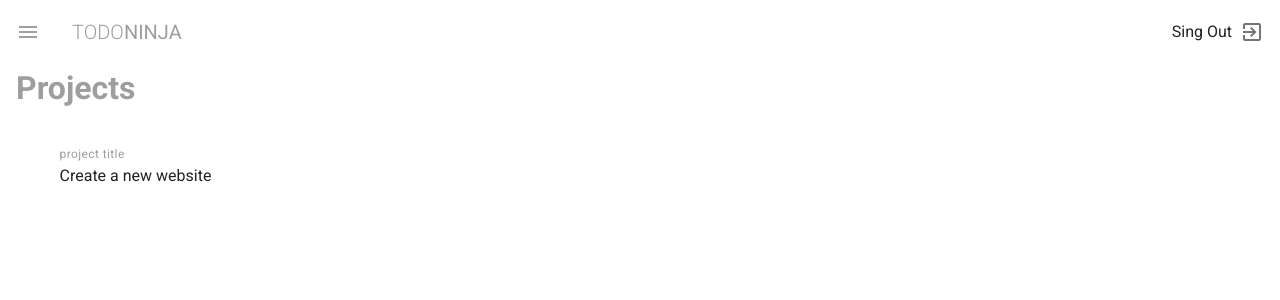
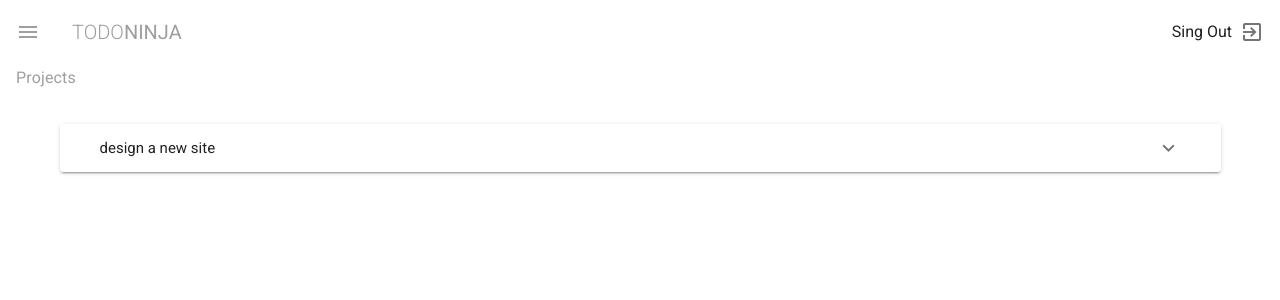
Before and after one commit to LucasMSCaetano/todo-vue, a Vue app: page /projects in a window 1280 px wide. Shown: the top 300 px of the page. Built offline with nearby package versions, Linux system fonts and the light colour scheme.

Commit message:
feat: add expasion panel on projects

```diff
--- a/src/Views/ProjectsView.vue
+++ b/src/Views/ProjectsView.vue
@@ -1,21 +1,44 @@
 <template>
-    <div class="projects">
-        <h1 class="subheading grey--text">Projects</h1>
-        <v-container class="my-5">
-            <v-card flat class="pa-3">
-                <v-layout row wrap>
-                    <v-flex xs12 md6>
-                        <div class="caption grey--text" >project title</div>
-                        <div>Create a new website</div>
-                    </v-flex>
-                </v-layout>
-            </v-card>
-        </v-container>
-    </div>
+  <div class="projects">
+    <h1 class="subtitle-1 grey--text">Projects</h1>
+
+    <v-container class="my-5">
+      <v-expansion-panels>
+        <v-expansion-panel class="px-4" v-for="project in myProjects" :key="project.title">
+          <v-expansion-panel-header>
+            {{ project.title }}
+          </v-expansion-panel-header>
+          <v-expansion-panel-content class="grey--text">
+            <div class="font-weight-bold">due by {{ project.due }}</div>
+            <div>{{ project.content }}</div>
+          </v-expansion-panel-content>
+        </v-expansion-panel>
+      </v-expansion-panels>
+    </v-container>
+
+  </div>
 </template>
 
 <script>
+
 export default {
-
+  name: 'ProjectsView',
+  data() {
+    return {
+      projects: [
+        {title: 'design a new site', person:'The Net Ninja', due: '1st jan', status:'ongoing', content: 'aaaa'},
+                {title: 'code', person:'Chun Li', due: '1st jan', status:'complete', content: 'aaaa'},
+                {title: 'design videp', person:'Ryu', due: '1st jan', status:'complete', content: 'aaaa'},
+                {title: 'create a community', person:'Gouken', due: '1st jan', status:'overdue', content: 'aaaa'}
+      ]
+    }
+  },
+  computed: {
+    myProjects() {
+      return this.projects.filter(project => {
+        return project.person === 'The Net Ninja'
+      })
+    }
+  }
 }
 </script>
```
